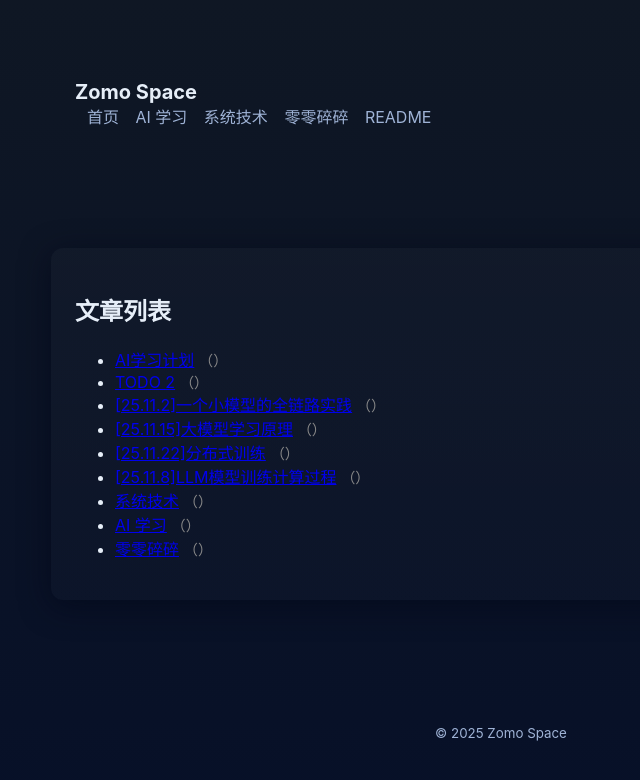
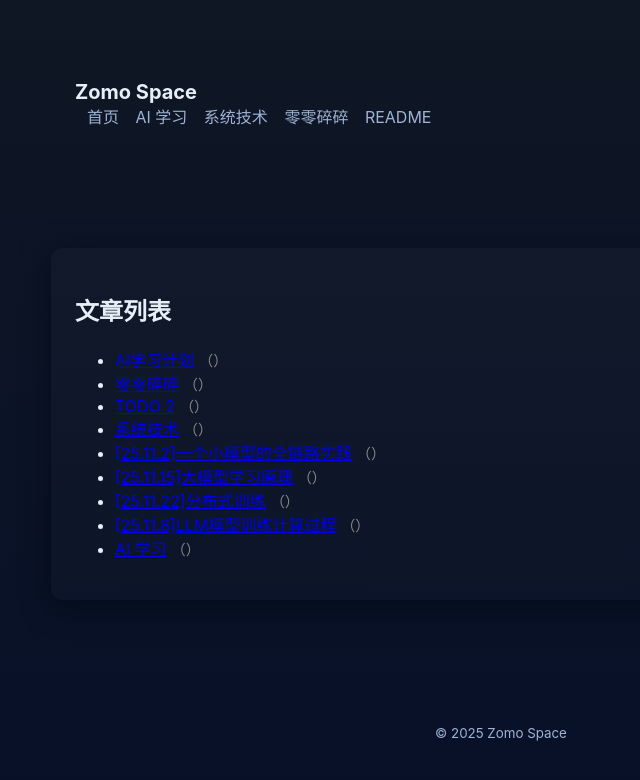
Before and after one commit to zomo-space/The-Monologue-Lab, a Jekyll site: the page built from index.html, in a window 1280 px wide. Shown: the top 780 px of the page, without its empty margins (139-779 px from the left). Built offline with Jekyll 4.4.1, drawn with Linux system fonts in a browser that asks for light colours.

Commit message:
修复页面标题和文章列表生成逻辑

```diff
--- a/index.html
+++ b/index.html
@@ -5,7 +5,10 @@ title: Zomo Space 独白之地，没有回声，一切交给时间
 <h2>文章列表</h2>
 
 <ul>
-  {%- assign all_pages = site.pages | where_exp: "p", "p.path contains 'notes/ai/' or p.path contains 'notes/system/' or p.path contains 'records/'" -%}
+  {%- assign ai_pages = site.pages | where_exp: "p", "p.path contains 'notes/ai/'" -%}
+  {%- assign sys_pages = site.pages | where_exp: "p", "p.path contains 'notes/system/'" -%}
+  {%- assign rec_pages = site.pages | where_exp: "p", "p.path contains 'records/'" -%}
+  {%- assign all_pages = ai_pages | concat: sys_pages | concat: rec_pages -%}
   {%- assign sorted_pages = all_pages | sort: "modified_time" | reverse -%}
   {%- for p in sorted_pages -%}
     <li>
```
